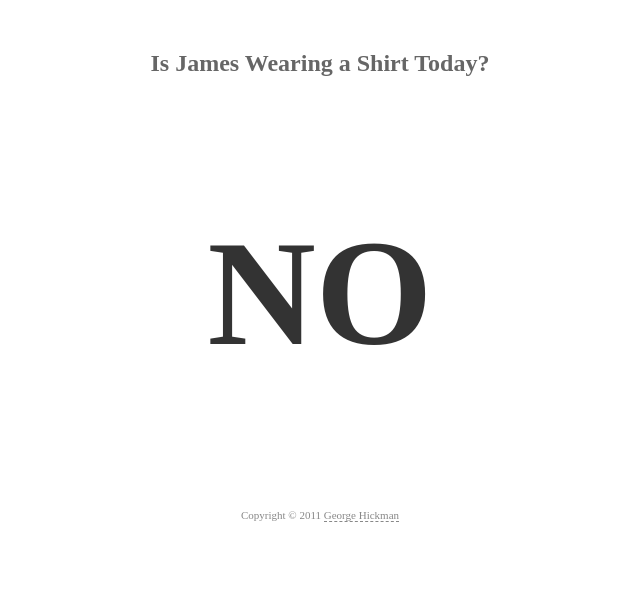
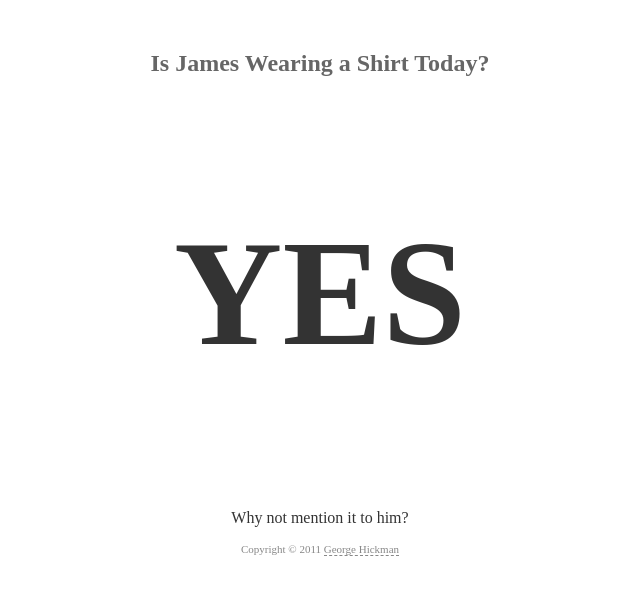
Before and after one commit to ghickman/isjameswearingashirttoday, a plain HTML site: page index.html in a window 1280 px wide. Shown: the whole page, without its empty margins (320-960 px from the left). Drawn offline with Linux system fonts and the light colour scheme.

Commit message:
yes he is!

```diff
--- a/index.html
+++ b/index.html
@@ -13,7 +13,8 @@
         <h2>Is James Wearing a Shirt Today?</h2>
       </header>
       <div id="main">
-        <h1>NO</h1>
+        <h1>YES</h1>
+        <p>Why not mention it to him?</p>
       </div>
       <footer>
         <p>Copyright &copy; 2011 <a href="http://ghickman.co.uk">George Hickman</a></p>
```
